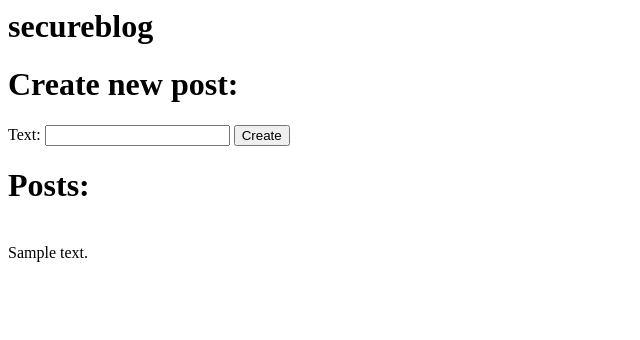
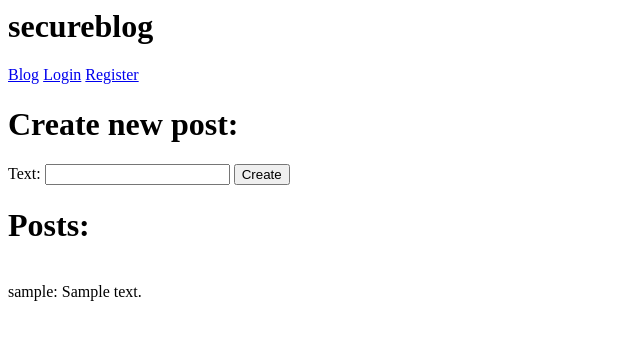
Before and after one commit to darknyaz/webeve, a Flask app: page / in a window 1280 px wide. Shown: the top 340 px of the page, without its empty margins (0-640 px from the left). Run offline with Flask 3, Linux system fonts and the light colour scheme; a database or web service that is not in the repository returns one stand-in record (values such as "Sample title"); some libraries are stand-ins or nearby versions.

Commit message:
Add users

```diff
--- a/db/init.sql
+++ b/db/init.sql
@@ -1 +1,2 @@
-create table if not exists post(id serial, text text);
+create table if not exists post(id serial, text text, login text);
+create table if not exists bloguser(id serial, login text);
--- a/secureblog/src/app.py
+++ b/secureblog/src/app.py
@@ -1,8 +1,9 @@
-from flask import Flask, render_template, request, redirect
+from flask import Flask, render_template, request, redirect, session
 import psycopg2
 import os
 
 app = Flask(__name__)
+app.secret_key = 'BAD_SECRET_KEY'
 POSTGRES_USER = os.environ.get("POSTGRES_USER")
 POSTGRES_PASSWORD = os.environ.get("POSTGRES_PASSWORD")
 POSTGRES_HOST = os.environ.get("POSTGRES_HOST")
@@ -14,25 +15,65 @@ conn = psycopg2.connect(
     host=POSTGRES_HOST,
     port=5432
 )
-#conn.set_session(autocommit=True)
 
 def get_posts():
     with conn.cursor() as cur:
-        cur.execute("SELECT text FROM post;")
-        return [x[0] for x in cur.fetchall()]
+        cur.execute("SELECT text, login FROM post;")
+        return [(x[0], x[1]) for x in cur.fetchall()]
 
 
-def create_post(post):
+def create_post(post, login):
     with conn.cursor() as cur:
-        cur.execute(f"INSERT INTO post(text) VALUES ('{post}');")
+        cur.execute(f"INSERT INTO post(text, login) VALUES ('{post}', '{login}');")
+
+
+def get_user(login):
+    with conn.cursor() as cur:
+        cur.execute(f"SELECT login FROM bloguser WHERE login = '{login}';")
+        return next(iter(cur.fetchall()), [None])[0]
+
+
+def create_user(login):
+    if get_user(login) is not None:
+        return
+    with conn.cursor() as cur:
+        cur.execute(f"INSERT INTO bloguser(login) VALUES ('{login}');")
 
 
 @app.route("/")
 def index():
-    return render_template("index.html", posts=get_posts())
+    return render_template("index.html", posts=get_posts(), login=session.get("login"))
 
 
 @app.route("/posts", methods=["POST"])
 def posts():
-    create_post(request.form["text"])
+    if session.get("login") is not None:
+        create_post(request.form["text"], session["login"])
     return redirect("/")
+
+
+@app.route("/users", methods=["POST"])
+def users():
+    create_user(request.form["login"])
+    return redirect("/login")
+
+
+@app.route("/register", methods=["GET"])
+def register():
+    return render_template("register.html", login=session.get("login"))
+
+
+@app.route("/login", methods=["GET", "POST"])
+def login():
+    if request.method == "GET":
+        return render_template("login.html", login=session.get("login"))
+    login = request.form["login"]
+    if get_user(login) is not None:
+        session['login'] = login
+    return redirect("/")
+
+
+@app.route("/logout", methods=["GET"])
+def logout():
+    session.pop("login")
+    return redirect("/")
--- a/secureblog/src/templates/base.html
+++ b/secureblog/src/templates/base.html
@@ -4,6 +4,13 @@
 </head>
 <body>
     <h1>secureblog</h1>
+    <div>
+        {% if login %}
+        <a href="/">Blog</a> <a href="/logout">Logout</a>  Login as {{login}}
+        {% else %}
+        <a href="/">Blog</a> <a href="login">Login</a> <a href="register">Register</a>
+        {% endif %}
+    </div>
     {% block body %}{% endblock %}
 </body>
 </html>
--- a/secureblog/src/templates/index.html
+++ b/secureblog/src/templates/index.html
@@ -9,6 +9,6 @@
     </form>
     <h1>Posts:</h1><br>
     {% for post in posts %}
-    <div>{{post}}</div>
+    <div>{{post[1]}}: {{post[0]}}</div>
     {% endfor %}
 {% endblock %}
```
Also changed, not shown: secureblog/src/templates/login.html (added, +10 -0 lines), secureblog/src/templates/register.html (added, +10 -0 lines).
